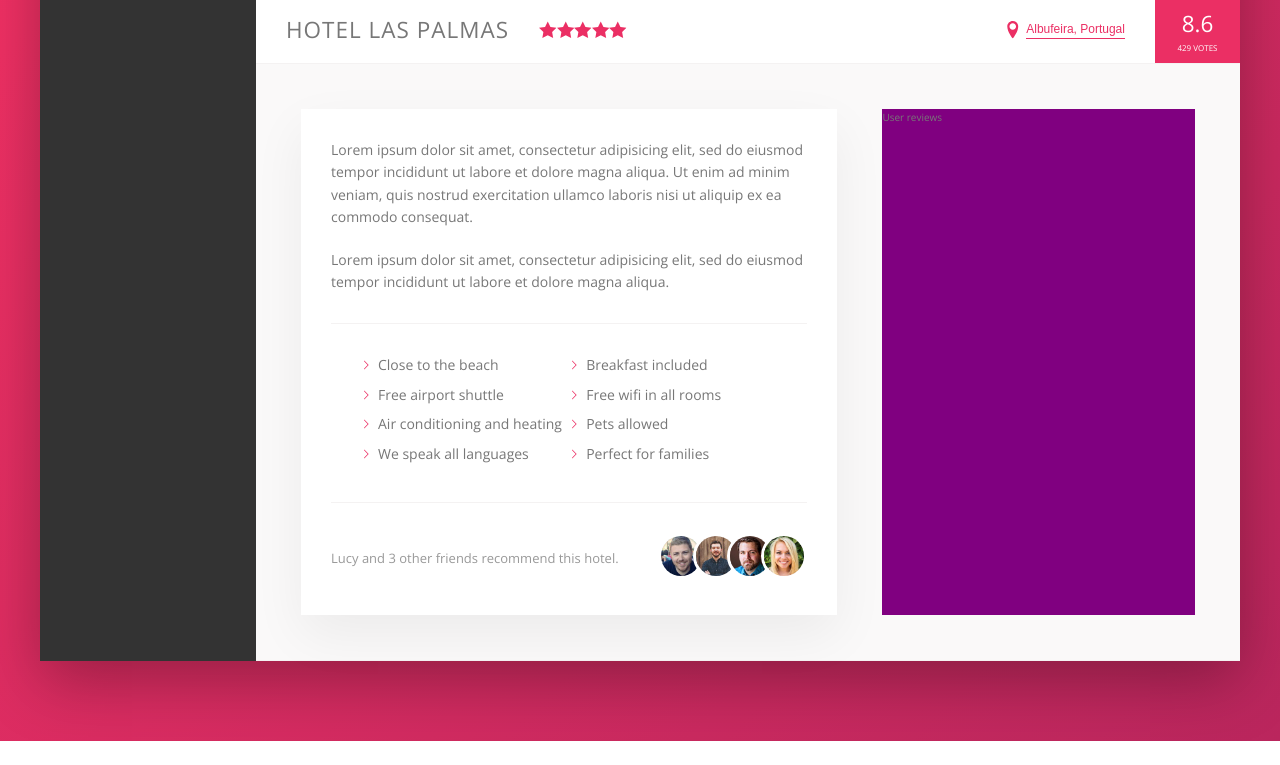
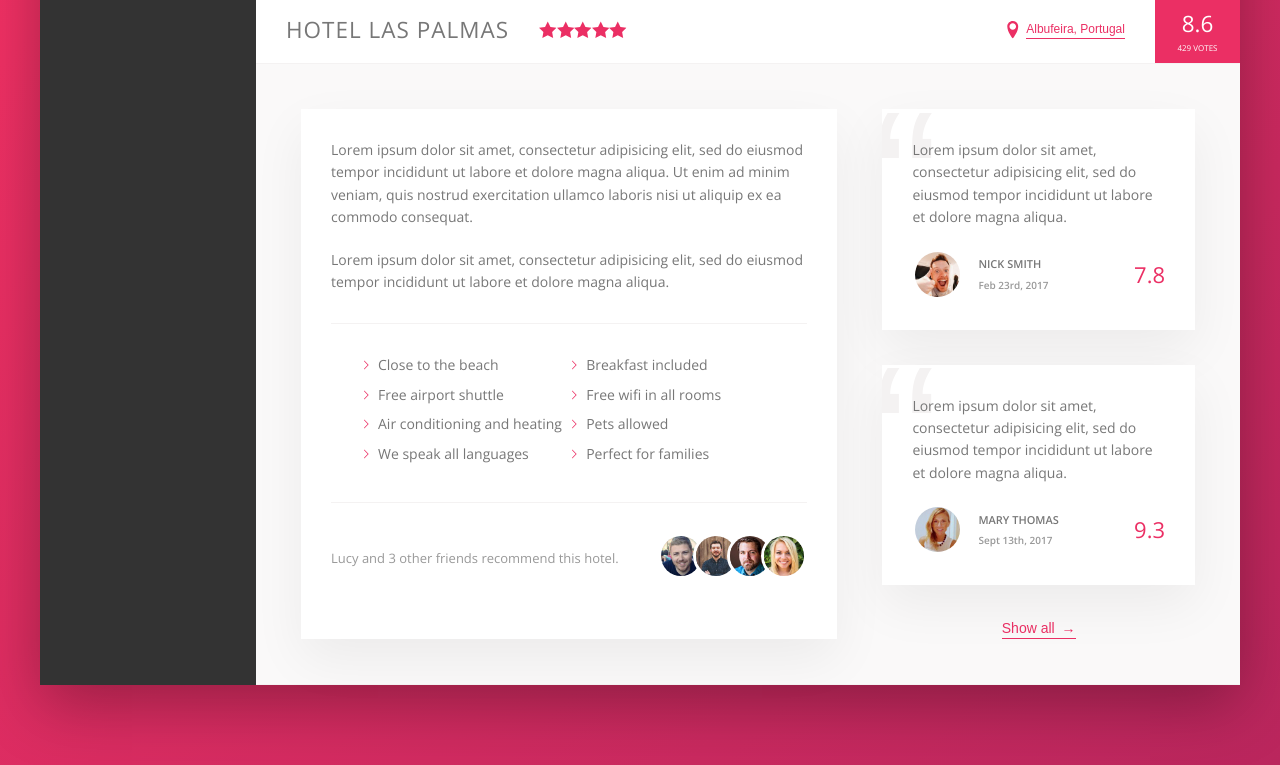
Before and after one commit to danainanou/Udemy, a website: page CSS/advanced-css-course-master/Trillo/starter/index.html in a window 1280 px wide. Shown: the part 538-1303 px from the top of the page. Before the commit the page ends 1279 px from the top, so only its background shows below. Drawn offline with nearby package versions, Linux system fonts and the light colour scheme.

Commit message:
reviews section complete

```diff
--- a/CSS/advanced-css-course-master/Trillo/starter/index.html
+++ b/CSS/advanced-css-course-master/Trillo/starter/index.html
@@ -161,7 +161,35 @@
                 </div>
 
                 <div class="user-reviews">
-                  User reviews
+                  <figure class="review">
+                    <blockquote class="review__text">
+                      Lorem ipsum dolor sit amet, consectetur adipisicing elit, sed do eiusmod tempor incididunt ut labore et dolore magna aliqua.
+                    </blockquote>
+                    <figcaption class="review__user">
+                      <img src="img/user-1.jpg" alt="User 1" class="review__photo">
+                      <div class="review__user-box">
+                        <p class="review__user-name">Nick Smith</p>
+                        <p class="review__user-date">Feb 23rd, 2017</p>
+                      </div>
+                      <div class="review__rating">7.8</div>
+                    </figcaption>
+                  </figure>
+                  <figure class="review">
+                    <blockquote class="review__text">
+                      Lorem ipsum dolor sit amet, consectetur adipisicing elit, sed do eiusmod tempor incididunt ut labore et dolore magna aliqua.
+                    </blockquote>
+                    <figcaption class="review__user">
+                      <img src="img/user-2.jpg" alt="User 2" class="review__photo">
+                      <div class="review__user-box">
+                        <p class="review__user-name">Mary Thomas</p>
+                        <p class="review__user-date">Sept 13th, 2017</p>
+                      </div>
+                      <div class="review__rating">9.3</div>
+                    </figcaption>
+                  </figure>
+
+                  <button class="btn-inline">Show all <span>&rarr;</span> </button>
+
                 </div>
               </div>
             </main>
--- a/CSS/advanced-css-course-master/Trillo/starter/sass/_components.scss
+++ b/CSS/advanced-css-course-master/Trillo/starter/sass/_components.scss
@@ -255,8 +255,17 @@
   cursor: pointer;
   transition: all .2s;
 
+  & span {
+    margin-left: 3px;
+    transition: margin-left .2s;
+  }
+
   &:hover {
     color: var(--color-grey-dark-1);
+
+    span {
+      margin-left: 8px;
+    }
   }
 
   &:focus {
@@ -343,9 +352,71 @@
   &__count {
     margin-right: auto;
   }
+}
 
-  &__friends {
+.review {
+  background-color: #fff;
+  box-shadow: var(--shadow-light);
+  padding: 3rem;
+  margin-bottom: 3.5rem;
+  position: relative;
+  overflow: hidden;
+
+  &__text {
+    margin-bottom: 2rem;
+    z-index: 10;
+    position: relative;
+  }
+
+  &__user {
+    display: flex;
+    align-items: center;
+
+
+    &-box {
+      margin-right: auto;
+      font-size: 1.1rem;
+      font-weight: bold;
+    }
+
+    &-name {
+      text-transform: uppercase;
+      font-weight: 600;
+      margin-bottom: .4rem;
+    }
+
+    &-date {
+      color: var(--color-grey-dark-3);
+      font-size: 1rem;
+    }
 
   }
 
+  &__photo {
+    box-sizing: content-box;
+    height: 4.5rem;
+    width: 4.5rem;
+    border-radius: 50%;
+    border: 3px solid #fff;
+    margin-right: 1.5rem;
+  }
+
+  &__rating {
+    color: var(--color-primary);
+    font-weight: 300;
+    font-size: 2.2rem;
+  }
+
+  &::before {
+    content: "\201C";
+    color: var(--color-grey-light-2);
+    font-size: 20rem;
+    line-height: 1;
+    position: absolute;
+    top: -2.75rem;
+    left: -1rem;
+    font-family: sans-serif;
+    z-index: 1;
+  }
+
 }
--- a/CSS/advanced-css-course-master/Trillo/starter/sass/_layout.scss
+++ b/CSS/advanced-css-course-master/Trillo/starter/sass/_layout.scss
@@ -37,10 +37,10 @@
   padding: 4.5rem;
   background-color: var(--color-grey-light-1);
   border-bottom: var(--line);
+  font-size: 1.4rem;
 }
 
 .description {
-  font-size: 1.4rem;
   flex: 0 0 60%;
   margin-right: 4.5rem;
   background-color: #fff;
@@ -49,6 +49,8 @@
 }
 
 .user-reviews {
-  background-color: purple;
   flex: 1;
+  display: flex;
+  flex-direction: column;
+  align-items: center;
 }
```
Also changed, not shown: CSS/advanced-css-course-master/Trillo/starter/css/style.css.
